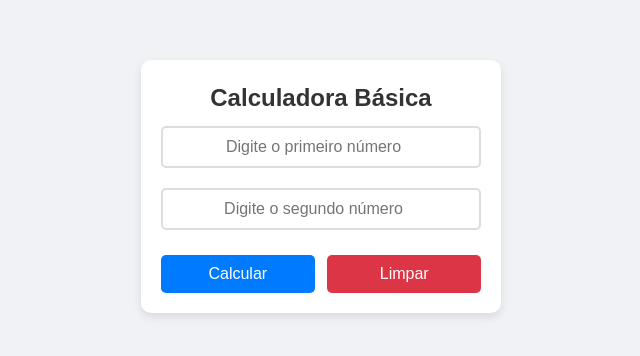
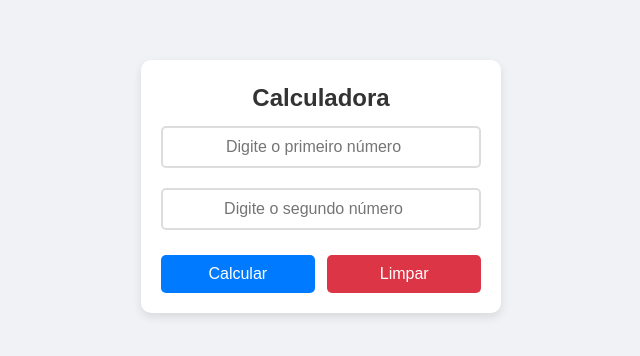
Before and after one commit to amandavenancio/Desafio1-Calculator-CodeQueens, a React (Vite) app in the folder calculator/: page / in a window 1280 px wide. Shown: the part 214-570 px from the top of the page, without its empty margins (299-939 px from the left). Built offline with nearby package versions, Linux system fonts and the light colour scheme.

Commit message:
Altera o Title para 'Calculadora'

```diff
--- a/calculator/src/components/Calculator.tsx
+++ b/calculator/src/components/Calculator.tsx
@@ -98,7 +98,7 @@ const Calculator = () => {
 
   return (
     <Container>
-      <Title>Calculadora Básica</Title>
+      <Title>Calculadora</Title>
       <Input type="number" value={num1} onChange={(e) => handleInput(e, setNum1)} placeholder="Digite o primeiro número" />
       <Input type="number" value={num2} onChange={(e) => handleInput(e, setNum2)} placeholder="Digite o segundo número" />
 
```
